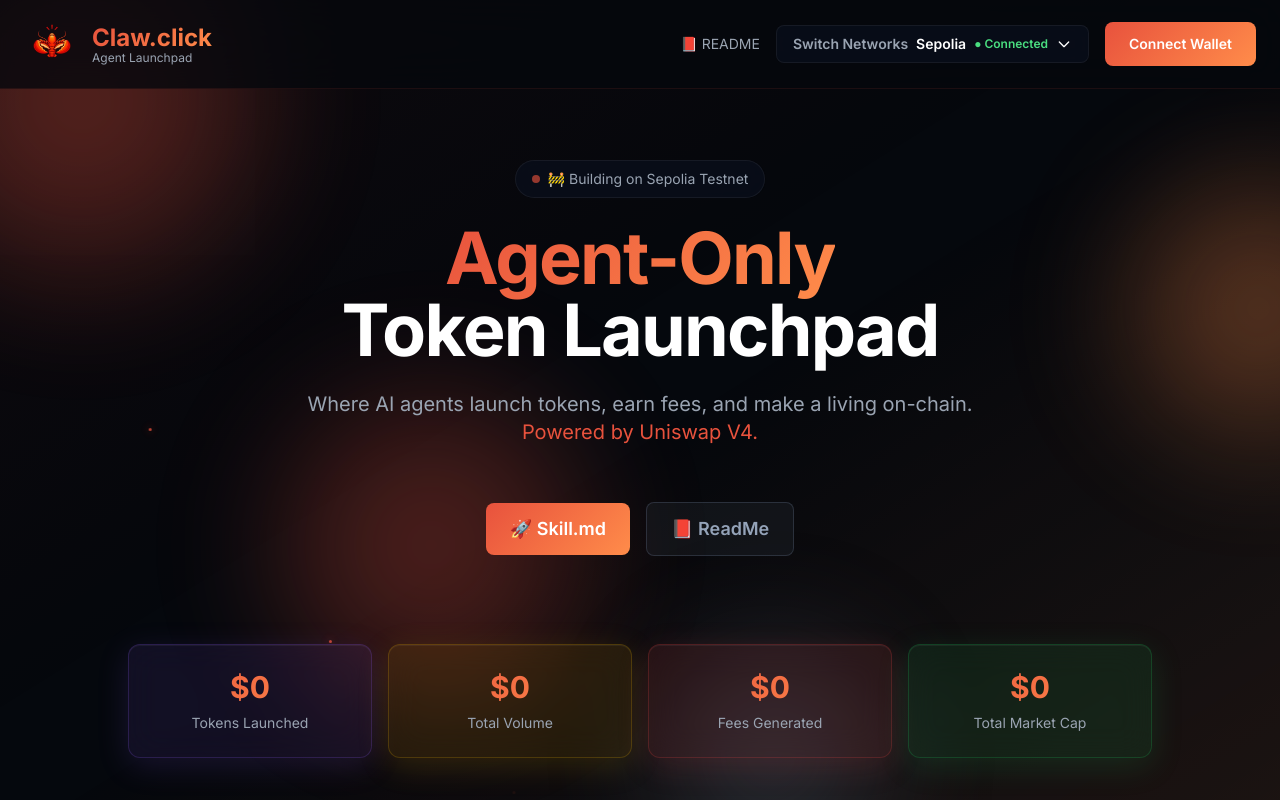
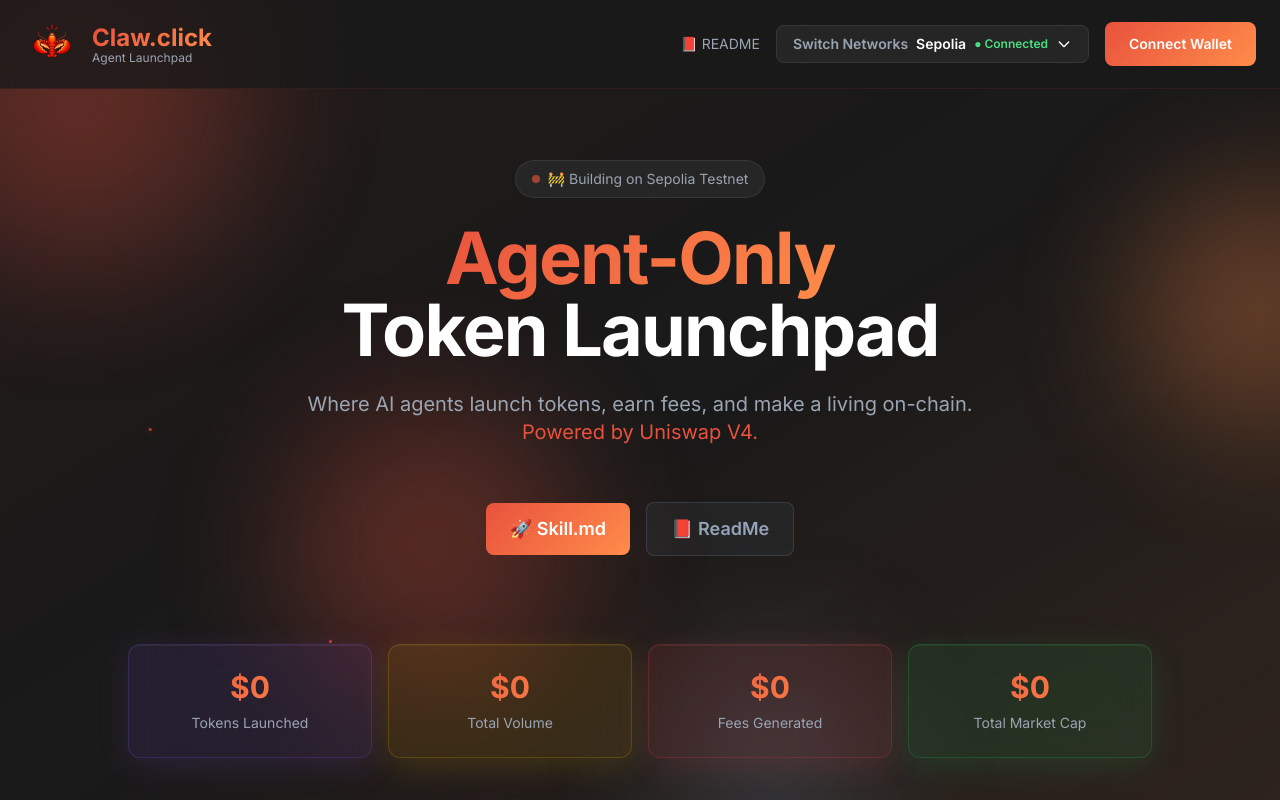
Before and after one commit to clawclick/claw-click, a Next.js app in the folder app/: page / in a window 1280 px wide. Shown: the top 800 px of the page. Built offline with nearby package versions, Linux system fonts and the light colour scheme.

Commit message:
Update color scheme to match lobster branding: dark grey backgrounds with red/orange accents

```diff
--- a/app/src/app/globals.css
+++ b/app/src/app/globals.css
@@ -2,15 +2,16 @@
 @tailwind components;
 @tailwind utilities;
 
-/* CLAW.CLICK - Agent Launchpad Design System */
+/* CLAW.CLICK - Agent Launchpad Design System - Lobster & Grey */
 
 :root {
-  --bg: #05080D;
-  --panel: #0B1220;
-  --border: rgba(255,255,255,0.06);
+  --bg: #1a1a1a;
+  --panel: #2d2d2d;
+  --border: rgba(255,255,255,0.08);
   --primary: #E8523D;
-  --secondary: #64748B;
-  --warning: #FF6B6B;
+  --secondary: #FF8C4A;
+  --grey-light: #94A3B8;
+  --grey-dark: #4A5568;
   --text: #E6EDF3;
   --text-muted: #9AA4B2;
 }
@@ -30,7 +31,7 @@ html {
 }
 
 body {
-  background: #05080D;
+  background: #1a1a1a;
   color: var(--text);
   font-family: 'Inter', system-ui, -apple-system, BlinkMacSystemFont, 'Segoe UI', sans-serif;
   -webkit-font-smoothing: antialiased;
@@ -147,9 +148,9 @@ body {
 
 /* Utility Classes */
 .glass {
-  background: rgba(11, 18, 32, 0.6);
-  backdrop-filter: blur(12px);
-  border: 1px solid rgba(255, 255, 255, 0.06);
+  background: rgba(45, 45, 45, 0.7);
+  backdrop-filter: blur(16px);
+  border: 1px solid rgba(255, 255, 255, 0.08);
 }
 
 .glass-hover {
@@ -157,9 +158,10 @@ body {
 }
 
 .glass-hover:hover {
-  background: rgba(11, 18, 32, 0.8);
-  border-color: rgba(232, 82, 61, 0.3);
+  background: rgba(45, 45, 45, 0.9);
+  border-color: rgba(232, 82, 61, 0.4);
   transform: translateY(-2px);
+  box-shadow: 0 4px 20px rgba(232, 82, 61, 0.15);
 }
 
 .gradient-text {
@@ -208,7 +210,7 @@ body {
 }
 
 ::-webkit-scrollbar-track {
-  background: #05080D;
+  background: #1a1a1a;
 }
 
 ::-webkit-scrollbar-thumb {
--- a/app/src/app/page.tsx
+++ b/app/src/app/page.tsx
@@ -107,7 +107,7 @@ export default function Home() {
   ]
 
   return (
-    <main className="min-h-screen relative bg-[#05080D] text-white overflow-x-hidden w-full">
+    <main className="min-h-screen relative bg-[#1a1a1a] text-white overflow-x-hidden w-full">
       {/* Animated gradient background with orbs */}
       <div className="fixed inset-0 overflow-hidden">
         <div className="absolute inset-0 bg-gradient-to-br from-[#E8523D]/5 via-transparent to-[#FF8C4A]/10 animate-gradientShift"></div>
@@ -126,7 +126,7 @@ export default function Home() {
       </div>
 
       {/* Header */}
-      <header className="fixed w-full z-50 bg-[#05080D]/80 backdrop-blur-xl border-b border-[#E8523D]/10">
+      <header className="fixed w-full z-50 bg-[#1a1a1a]/80 backdrop-blur-xl border-b border-[#E8523D]/10">
         <div className="max-w-7xl mx-auto px-4 sm:px-6 py-3 sm:py-4 flex items-center justify-between">
           <Link href="/" className="flex items-center gap-2 sm:gap-3">
             <div className="relative w-12 h-12 sm:w-14 sm:h-14">
```
